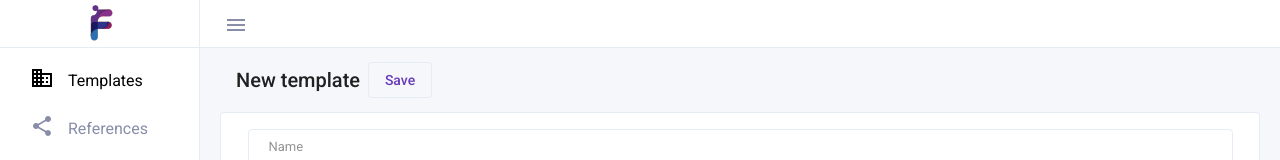
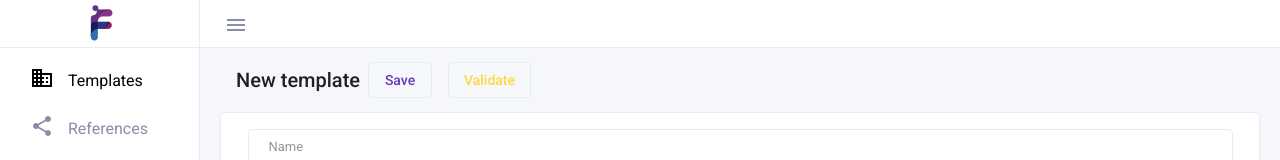
Before and after one commit to rbkmoney/fraudbusters-ui, an Angular app: page /templates/new in a window 1280 px wide. Shown: the top 160 px of the page. Built offline with nearby package versions, Linux system fonts and the light colour scheme.

Commit message:
Add validate button

```diff
--- a/src/app/templates/create-template/create-template.component.html
+++ b/src/app/templates/create-template/create-template.component.html
@@ -2,6 +2,7 @@
   <mat-toolbar-row>
     <h3>New template</h3>
     <button mat-stroked-button color="primary">Save</button>
+    <button mat-stroked-button color="accent">Validate</button>
   </mat-toolbar-row>
 </mat-toolbar>
 
```
